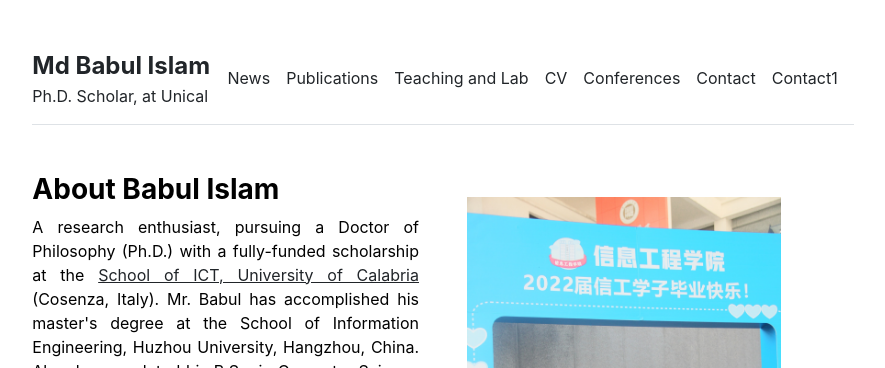
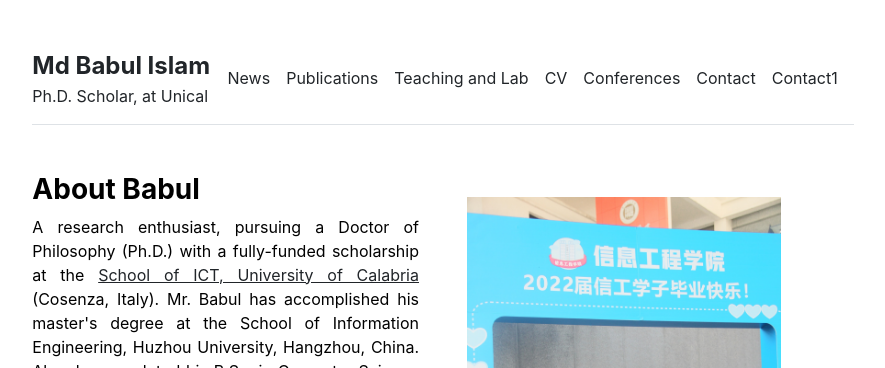
Before and after one commit to babulcseian/babulcseian.github.io, a Jekyll site: the page built from index.md, in a window 1280 px wide. Shown: the top 368 px of the page, without its empty margins (197-1082 px from the left). Built offline with Jekyll 4.4.1, drawn with Linux system fonts in a browser that asks for light colours; a style sheet for code colours, icons or effects is not loaded.

Commit message:
Update home.html

```diff
--- a/_layouts/home.html
+++ b/_layouts/home.html
@@ -3,7 +3,7 @@
 ---
 <div class="row g-5 mb-5">
   <div class="col-md-6">
-    <h3 class="fw-bold">About Babul Islam</h3>
+    <h3 class="fw-bold">About Babul</h3>
     <p align="justify"> A research enthusiast, pursuing a Doctor of Philosophy (Ph.D.) with a fully-funded scholarship at the <a class="other" href='https://dottorato.dimes.unical.it/students/md-babul-islam'>School of ICT, University of Calabria</a> (Cosenza, Italy). Mr. Babul has accomplished his master's degree at the School of Information Engineering, Huzhou University, Hangzhou, China. Also, he completed his B.Sc. in Computer Science & Engineering from City University, Bangladesh.
 Furthermore, he had work experience as a lecturer at the Micro Institute of Technology from March 2018 to September 2019. Besides, Mr. Islam has carried out a job as a data scientist at Zhejiang Seating Technology in China. His interest is in the teaching profession, and he prefers to spend the majority of his time on research. He loves to share knowledge, so he decided to maintain a technical background. He enjoys immersing himself in novel knowledge. My broad area of research interest is the domain of <strong>Machine Learning (ML)</strong>. My Ph.D degree, supervised by <a class="other" href='https://www.icar.cnr.it/persone/guerrieri/'> Dr. Antonio Guerrieri</a>, Raffaele Gravina and Giancarlo Fortino.</p>
       My lab  <a class="other" href='https://github.com/babulcseian/babulcseian.github.io/blob/main/Applied%20Bahari%20Big%20Data%20Research%20House/index.html'>Applied Bahari Big Data Research House</a>
```
